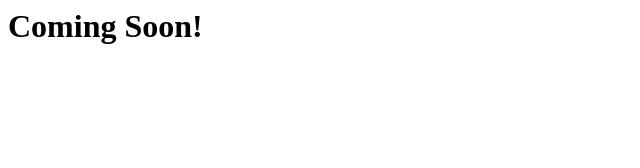
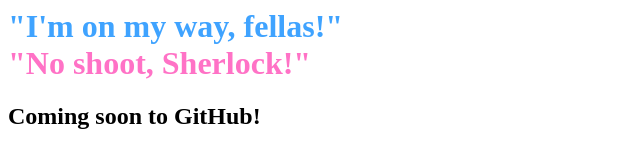
Before and after one commit to KrisTami/Miracle-Star, a plain HTML site: page index.html in a window 1280 px wide. Shown: the whole page, without its empty margins (0-640 px from the left). Drawn offline with Linux system fonts and the light colour scheme.

Commit message:
Update index.html

```diff
--- a/index.html
+++ b/index.html
@@ -1 +1,4 @@
-<h1>Coming Soon!</h1>
+
+<h1><span style="color: rgb(63, 163, 255);">"I'm on my way, fellas!"</span><br>
+<span style="color: rgb(255, 114, 198);">"No shoot, Sherlock!"</span></h1>
+<h2>Coming soon to GitHub!</h2>
```
